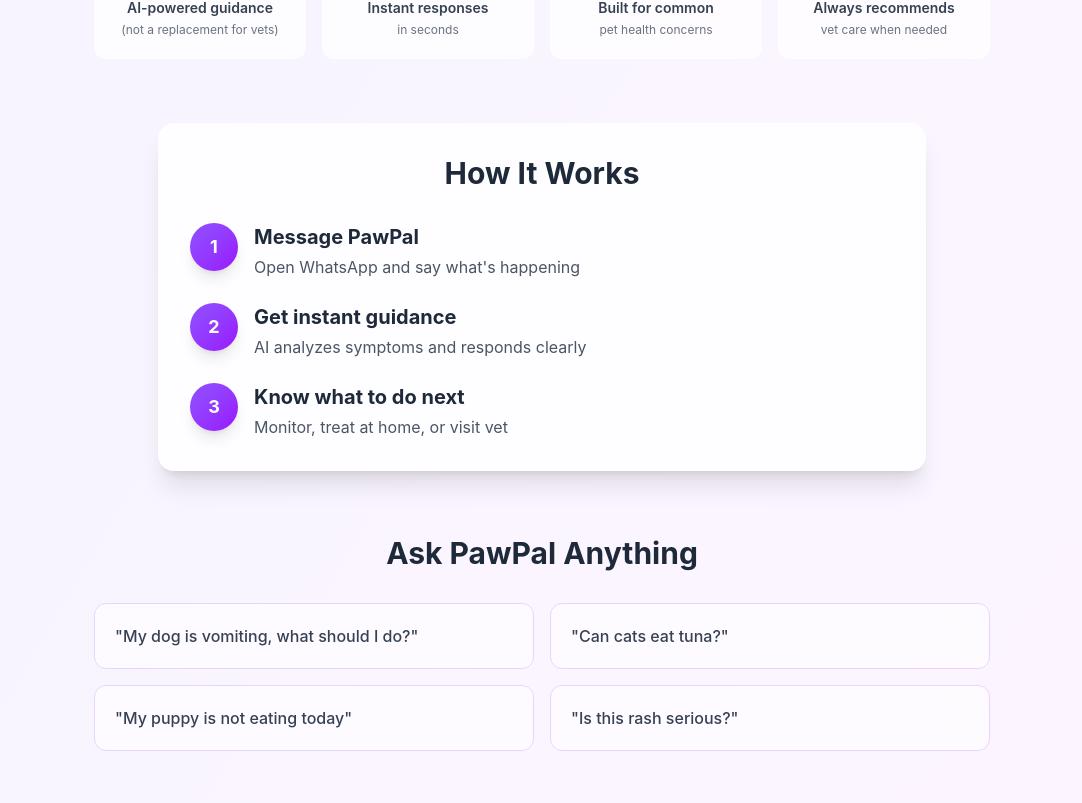
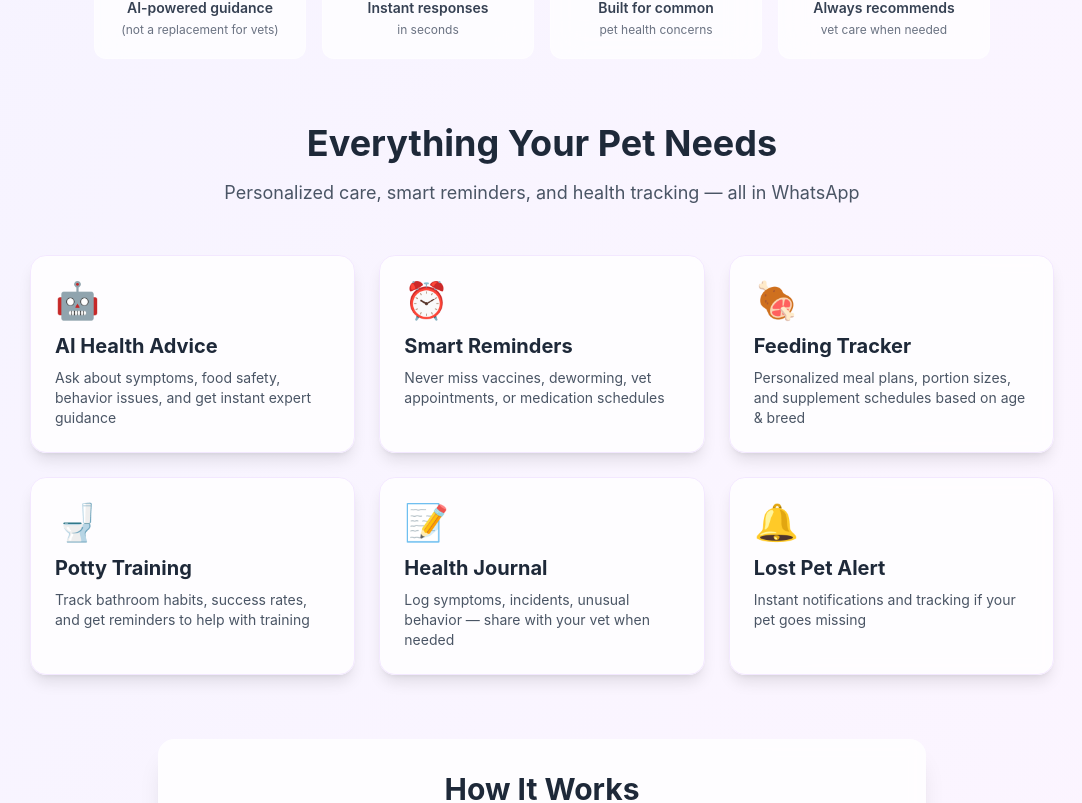
Before and after one commit to DhirenKirpalani/pawpal, a Next.js app: page / in a window 1280 px wide. Shown: the part 677-1480 px from the top of the page, without its empty margins (98-1180 px from the left). Built offline with nearby package versions, Linux system fonts and the light colour scheme.

Commit message:
feat: add comprehensive features section to homepage

```diff
--- a/app/page.tsx
+++ b/app/page.tsx
@@ -65,6 +65,60 @@ export default function Home() {
               <div className="text-3xl mb-2">⚠️</div>
               <p className="text-sm font-semibold text-gray-700">Always recommends</p>
               <p className="text-xs text-gray-500 mt-1">vet care when needed</p>
+            </div>
+          </div>
+        </div>
+
+        {/* COMPREHENSIVE FEATURES */}
+        <div className="max-w-5xl mx-auto mb-16">
+          <h2 className="text-4xl font-bold text-gray-800 mb-4 text-center">
+            Everything Your Pet Needs
+          </h2>
+          <p className="text-center text-gray-600 mb-12 text-lg">
+            Personalized care, smart reminders, and health tracking — all in WhatsApp
+          </p>
+
+          <div className="grid md:grid-cols-2 lg:grid-cols-3 gap-6">
+            {/* AI Health Advice */}
+            <div className="bg-white/80 backdrop-blur-sm rounded-2xl p-6 shadow-lg hover:shadow-xl transition-all border border-purple-100">
+              <div className="text-4xl mb-3">🤖</div>
+              <h3 className="text-xl font-bold text-gray-800 mb-2">AI Health Advice</h3>
+              <p className="text-gray-600 text-sm">Ask about symptoms, food safety, behavior issues, and get instant expert guidance</p>
+            </div>
+
+            {/* Smart Reminders */}
+            <div className="bg-white/80 backdrop-blur-sm rounded-2xl p-6 shadow-lg hover:shadow-xl transition-all border border-purple-100">
+              <div className="text-4xl mb-3">⏰</div>
+              <h3 className="text-xl font-bold text-gray-800 mb-2">Smart Reminders</h3>
+              <p className="text-gray-600 text-sm">Never miss vaccines, deworming, vet appointments, or medication schedules</p>
+            </div>
+
+            {/* Feeding Tracker */}
+            <div className="bg-white/80 backdrop-blur-sm rounded-2xl p-6 shadow-lg hover:shadow-xl transition-all border border-purple-100">
+              <div className="text-4xl mb-3">🍖</div>
+              <h3 className="text-xl font-bold text-gray-800 mb-2">Feeding Tracker</h3>
+              <p className="text-gray-600 text-sm">Personalized meal plans, portion sizes, and supplement schedules based on age & breed</p>
+            </div>
+
+            {/* Potty Training */}
+            <div className="bg-white/80 backdrop-blur-sm rounded-2xl p-6 shadow-lg hover:shadow-xl transition-all border border-purple-100">
+              <div className="text-4xl mb-3">🚽</div>
+              <h3 className="text-xl font-bold text-gray-800 mb-2">Potty Training</h3>
+              <p className="text-gray-600 text-sm">Track bathroom habits, success rates, and get reminders to help with training</p>
+            </div>
+
+            {/* Health Notes */}
+            <div className="bg-white/80 backdrop-blur-sm rounded-2xl p-6 shadow-lg hover:shadow-xl transition-all border border-purple-100">
+              <div className="text-4xl mb-3">📝</div>
+              <h3 className="text-xl font-bold text-gray-800 mb-2">Health Journal</h3>
+              <p className="text-gray-600 text-sm">Log symptoms, incidents, unusual behavior — share with your vet when needed</p>
+            </div>
+
+            {/* Lost Pet Alert */}
+            <div className="bg-white/80 backdrop-blur-sm rounded-2xl p-6 shadow-lg hover:shadow-xl transition-all border border-purple-100">
+              <div className="text-4xl mb-3">🔔</div>
+              <h3 className="text-xl font-bold text-gray-800 mb-2">Lost Pet Alert</h3>
+              <p className="text-gray-600 text-sm">Instant notifications and tracking if your pet goes missing</p>
             </div>
           </div>
         </div>
```
